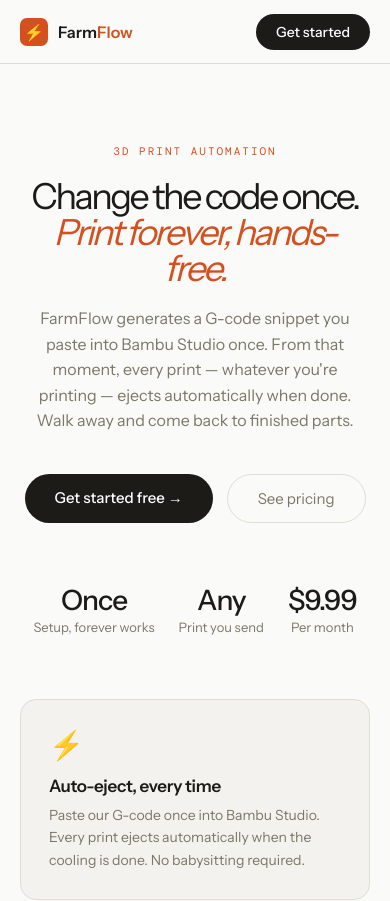
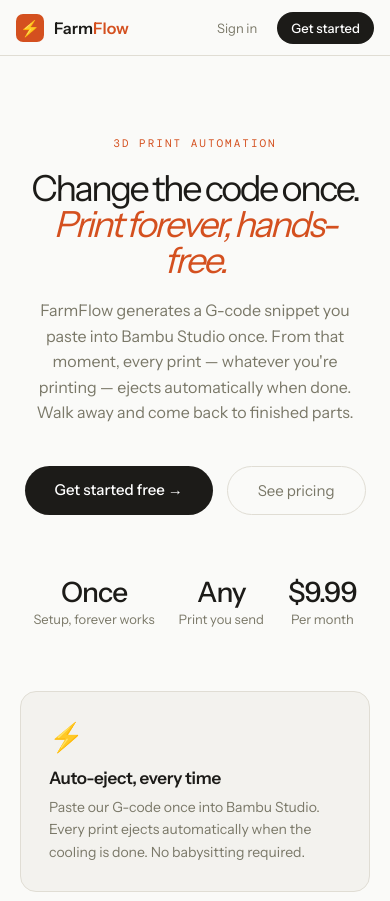
Before and after one commit to Zeljko012/farmflow, a React (Vite) app: page / in a window 390 px wide. Shown: the top 901 px of the page. Built offline with nearby package versions, Linux system fonts and the light colour scheme; no server answers.

Commit message:
Update Landing.module.css

```diff
--- a/src/pages/Landing.module.css
+++ b/src/pages/Landing.module.css
@@ -9,11 +9,12 @@
 .navSignIn { color: var(--muted); }
 .navCta { background: var(--text); color: white !important; padding: 9px 20px; border-radius: 100px; font-weight: 500; }
 
-/* Hide Pricing and Sign in on mobile — keep only Get started */
+/* Mobile nav — all links visible but compact */
 @media (max-width: 600px) {
-  .nav { padding: 0 20px; }
+  .nav { padding: 0 16px; height: 56px; }
   .navPricing { display: none; }
-  .navSignIn { display: none; }
+  .navSignIn { font-size: 13px; }
+  .navCta { padding: 8px 14px; font-size: 13px; }
 }
 
 .hero { text-align: center; padding: 80px 24px 64px; max-width: 800px; margin: 0 auto; }
```
